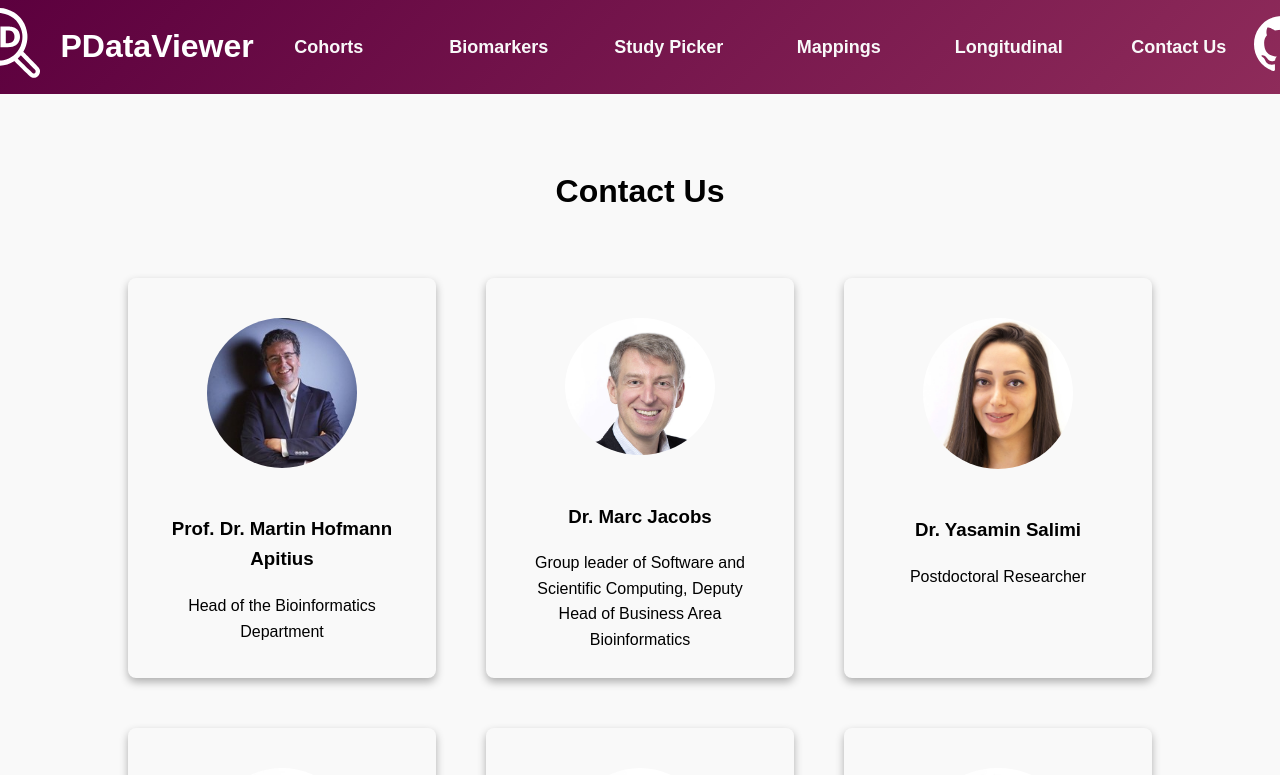
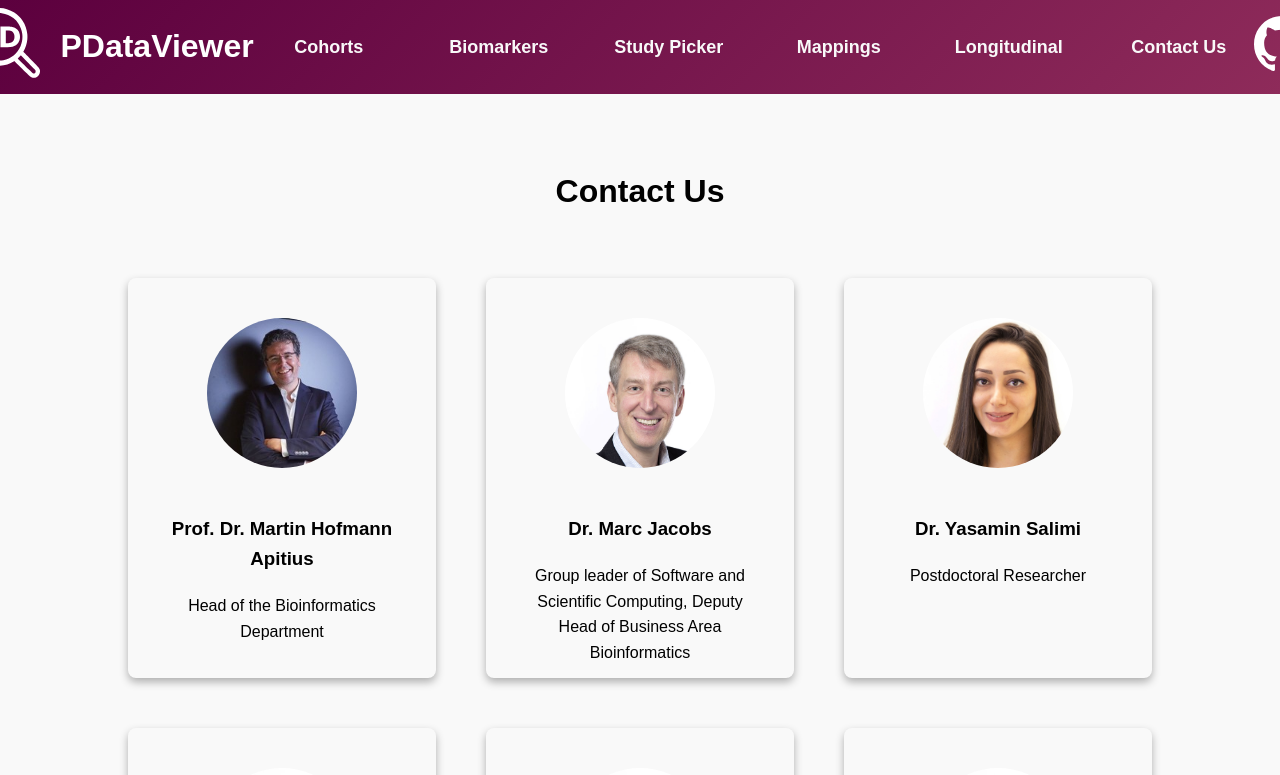
Before and after one commit to SCAI-BIO/PDataViewer, an Angular app in the folder frontend/: page /contact-us in a window 1280 px wide. Shown: the top 775 px of the page. Built offline with nearby package versions, Linux system fonts and the light colour scheme; no server answers.

Commit message:
fix: set fixed height for image in contact us component

```diff
--- a/frontend/src/app/contact-us/contact-us.component.scss
+++ b/frontend/src/app/contact-us/contact-us.component.scss
@@ -45,7 +45,7 @@
 .image {
   border-radius: 50%;
   width: 150px;
-  height: auto;
+  height: 150px;
   margin-bottom: 20px;
 }
 
```
